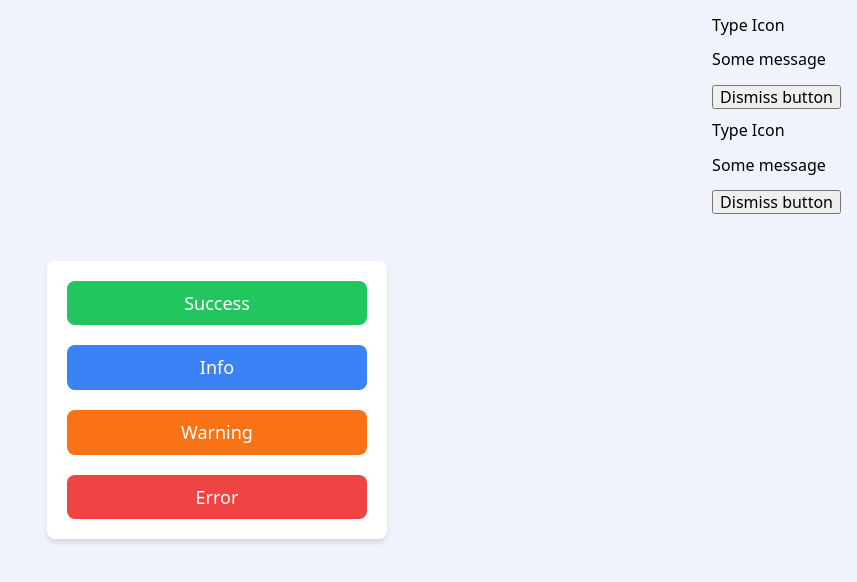
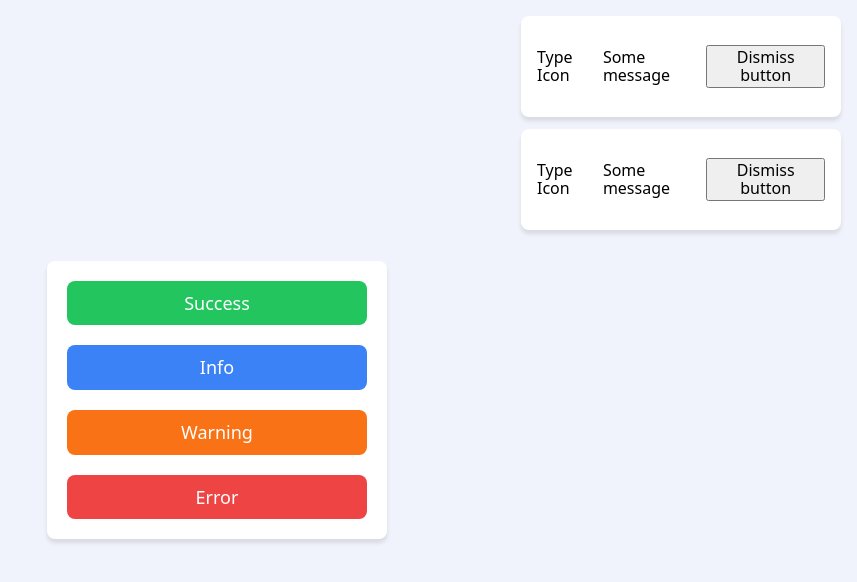
Before and after one commit to nat-davydova/react-toast-notifications, a React (Vite) app: page / in a window 1280 px wide. Shown: the top 582 px of the page, without its empty margins (423-1280 px from the left). Built offline with nearby package versions, Linux system fonts and the light colour scheme.

Commit message:
feat: add toast wrapper styles

```diff
--- /dev/null
+++ b/src/Toast/Toast.module.css
@@ -0,0 +1,11 @@
+.toast {
+    position: relative;
+    width: 320px;
+    padding: 16px;
+    display: flex;
+    align-items: center;
+    background-color: #ffffff;
+    box-shadow: 0 4px 4px rgba(0, 0, 0, 0.1);
+    border-radius: 8px;
+    overflow: hidden;
+}
--- a/src/Toast/Toast.tsx
+++ b/src/Toast/Toast.tsx
@@ -1,6 +1,8 @@
+import styles from "./Toast.module.css";
+
 export function Toast() {
   return (
-    <div>
+    <div className={styles.toast}>
       <span>Type Icon</span>
       <p>Some message</p>
       <button type="button">Dismiss button</button>
```
